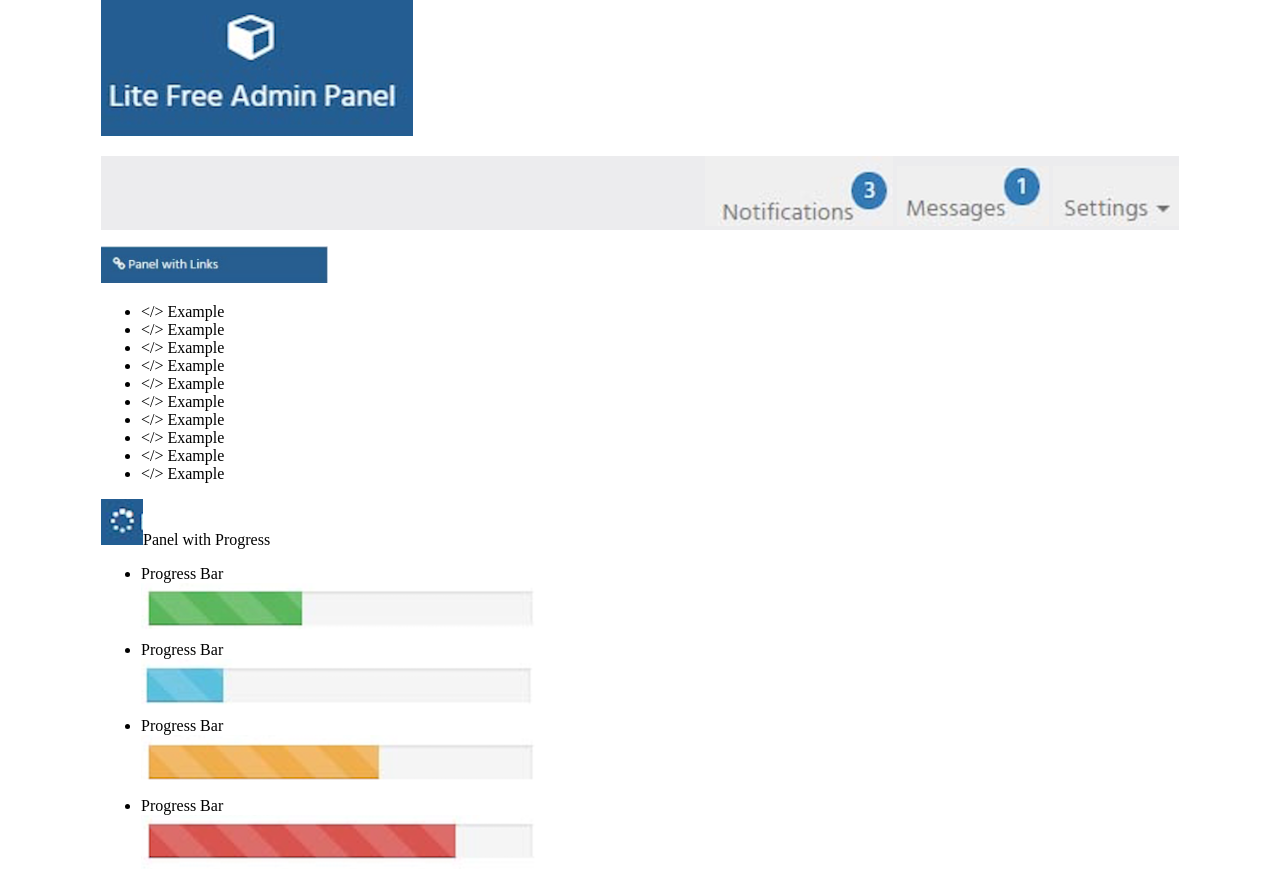
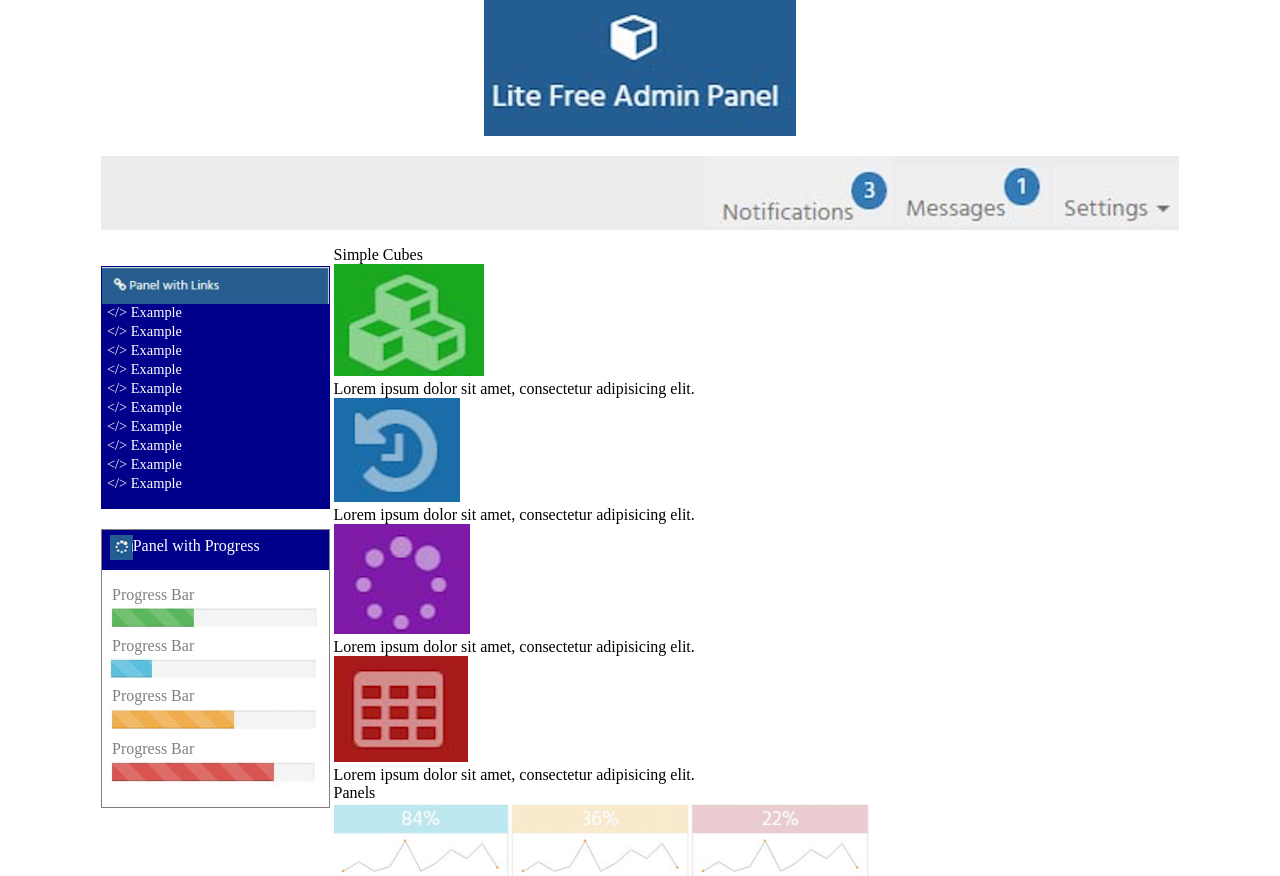
Before and after one commit to Miithos/pw2171, a plain HTML site: page practicacss04/index.html in a window 1280 px wide. Shown: the top 876 px of the page. Drawn offline with Linux system fonts and the light colour scheme.

Commit message:
practica04 css3 advanced

```diff
--- a/practicacss04/css/estilos.css
+++ b/practicacss04/css/estilos.css
@@ -4,6 +4,10 @@ body{
 	max-width: 1078px; /*empresa-cliente*/
 	/*background: blue;*/
 
+}
+
+header{
+	text-align: center;
 }
 
 header nav{
@@ -28,15 +32,94 @@ header nav ul li{
 
 }
 
+#articulo01{
+	vertical-align: top;
+
+
+
+}
+
+#articulo01 article{
+	margin-top: 20px;
+}
+
+#articulo0102 ul li{
+	list-style: none;
+}
+
+
+
+#articulo0101 ul{
+	margin-left: -35px;
+	margin-top: -6px
+
+
+}
+
+#articulo0101{
+	border: 1px solid darkblue;
+	background: darkblue;
+	color: white;
+}
+
+#articulo0101 ul li{
+	list-style: none;
+	font-size: 0.9em;
+	margin-top: 2px;
+	/*padding-top: 2px;*/
+
+
+}
+
+#articulo0102{
+	border: 1px solid gray;
+}
+
+#articulo0102 ul li{
+	margin-left: -30px;
+	color: gray;
+}
+
+#articulo0102 ul li img{
+	width: 98%;
+	margin-left: -4px;
+
+
+}
+
+#progresslogo{
+	vertical-align: middle;
+	width: 10%;
+	margin-left: 8px;
+	/*margin-top: 3px;*/
+}
+
+#panelwith{
+	/*color: white;*/
+	/*margin-top: 3px;*/
+	padding: 5px 0px 10px 0px;
+	/*border: 2px solid red;*/
+	display: block;
+	background: darkblue;
+	color: white;
+
+}
+
+#panel{
+	/*margin: center;*/
+	/*border: 1px solid red;*/
+
+}
+
 #articulo01,#articulo02{
 	display: inline-block;
-	border: 1px solid red;
+	/*border: 1px solid red;*/
 
 	/*sirve?*/
 }
 
 #articulo01{
-	width: 25%;
+	width: 21.2%;
 }
 
 #articulo02{
--- a/practicacss04/index.html
+++ b/practicacss04/index.html
@@ -19,24 +19,24 @@
 		</nav>
 	</header>
 	<section>
-		<article id="aticulo01">
-			<article id="aticulo0101">
+		<article id="articulo01">
+			<article id="articulo0101">
 				<img src="img/panel.png" alt="" id="panel">
 				<ul>
-					<li> &lt/&gt Example</li>
-					<li> &lt/&gt Example</li>
-					<li> &lt/&gt Example</li>
-					<li> &lt/&gt Example</li>
-					<li> &lt/&gt Example</li>
-					<li> &lt/&gt Example</li>
-					<li> &lt/&gt Example</li>
-					<li> &lt/&gt Example</li>
-					<li> &lt/&gt Example</li>
-					<li> &lt/&gt Example</li>
+					<li> &lt;/&gt; Example</li>
+					<li> &lt;/&gt; Example</li>
+					<li> &lt;/&gt; Example</li>
+					<li> &lt;/&gt; Example</li>
+					<li> &lt;/&gt; Example</li>
+					<li> &lt;/&gt; Example</li>
+					<li> &lt;/&gt; Example</li>
+					<li> &lt;/&gt; Example</li>
+					<li> &lt;/&gt; Example</li>
+					<li> &lt;/&gt; Example</li>
 				</ul>
 			</article>
-			<article id="aticulo0102">
-				<img src="img/logoprogress.png" id="progresslogo">Panel with Progress
+			<article id="articulo0102">
+				<span id="panelwith"><img src="img/logoprogress.png" id="progresslogo">Panel with Progress</span>
 				<ul>
 					<li>Progress Bar <br> <img src="img/barra01.png"> </li>
 					<li>Progress Bar <br> <img src="img/barra02.png"> </li>
@@ -46,7 +46,7 @@
 			</article>
 		</article>
 
-		<article id="aticulo02">
+		<article id="articulo02">
 			<article>
 				<span class="titulos">Simple Cubes</span>
 				<article id="cubeverde">
```
